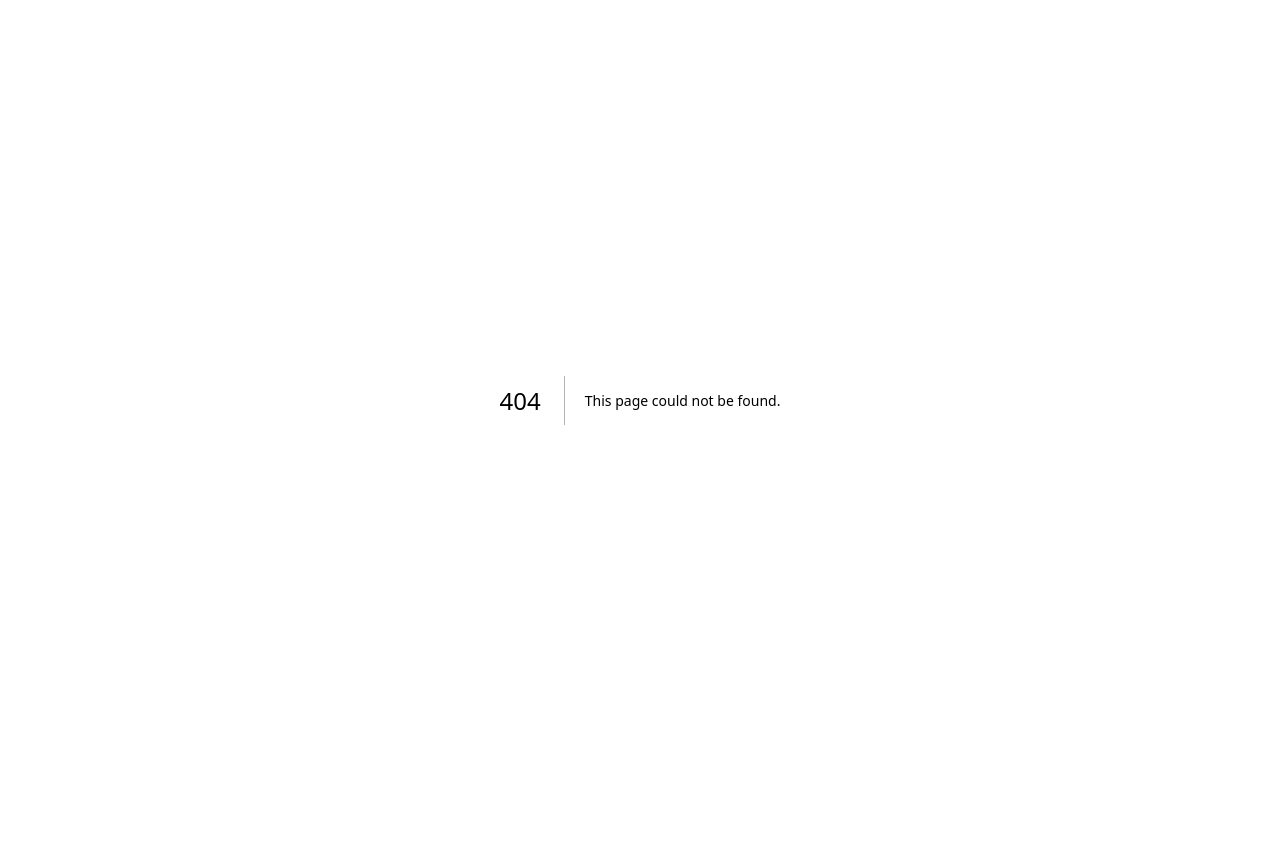
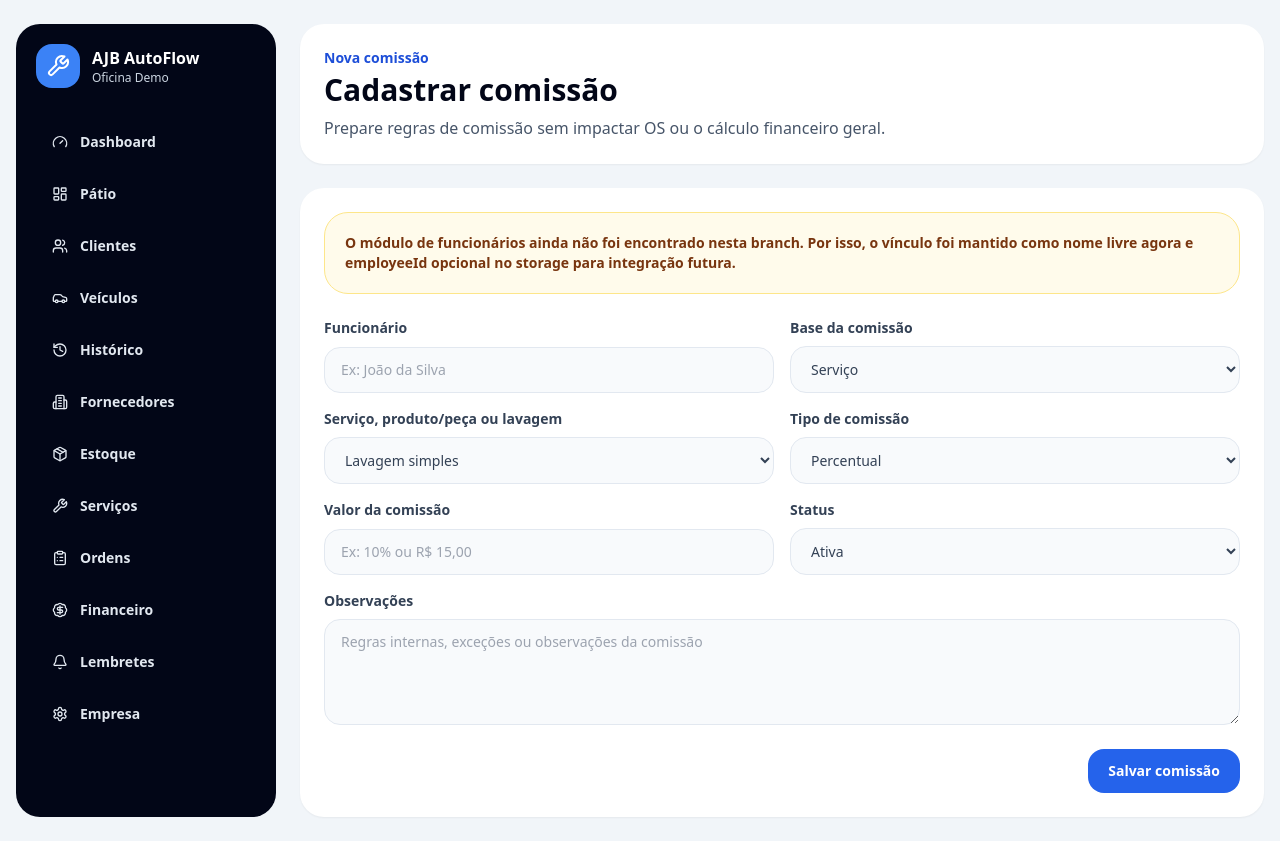
Before and after one commit to anjobrito/ajb-autoflow, a Next.js app: page /comissoes/nova in a window 1280 px wide. Before the commit this address had no page. Before the commit the page ends 800 px from the top, so only its background shows below. Built offline with nearby package versions, Linux system fonts and the light colour scheme.

Commit message:
feat: add new commission form

```diff
--- /dev/null
+++ b/app/comissoes/nova/page.tsx
@@ -0,0 +1,106 @@
+"use client";
+
+import { useRouter } from "next/navigation";
+import { FormEvent, useEffect, useState } from "react";
+import { AppShell } from "@/components/app-shell";
+import { PageHeader } from "@/components/page-header";
+import { listProducts, listServices, saveCommission, StoredProduct, StoredService } from "@/lib/browser-store";
+import { commissionStatuses, commissionTargetTypes, commissionValueTypes } from "@/lib/select-options";
+
+function Input({ name, label, placeholder, inputMode, required = true }: { name: string; label: string; placeholder: string; inputMode?: "numeric" | "decimal"; required?: boolean }) {
+  return (
+    <label className="grid gap-2 text-sm font-bold text-slate-700">
+      {label}
+      <input name={name} required={required} inputMode={inputMode} placeholder={placeholder} className="rounded-2xl border border-slate-200 bg-slate-50 px-4 py-3 font-medium outline-none focus:border-blue-500 focus:bg-white" />
+    </label>
+  );
+}
+
+function Select({ name, label, children }: { name: string; label: string; children: React.ReactNode }) {
+  return (
+    <label className="grid gap-2 text-sm font-bold text-slate-700">
+      {label}
+      <select name={name} className="rounded-2xl border border-slate-200 bg-slate-50 px-4 py-3 font-medium outline-none focus:border-blue-500 focus:bg-white">
+        {children}
+      </select>
+    </label>
+  );
+}
+
+export default function NovaComissaoPage() {
+  const router = useRouter();
+  const [saved, setSaved] = useState(false);
+  const [services, setServices] = useState<StoredService[]>([]);
+  const [products, setProducts] = useState<StoredProduct[]>([]);
+
+  useEffect(() => {
+    setServices(listServices());
+    setProducts(listProducts());
+  }, []);
+
+  function handleSubmit(event: FormEvent<HTMLFormElement>) {
+    event.preventDefault();
+    const formData = new FormData(event.currentTarget);
+
+    saveCommission({
+      employeeId: undefined,
+      employeeName: String(formData.get("employeeName") ?? ""),
+      targetType: String(formData.get("targetType") ?? "Serviço"),
+      targetName: String(formData.get("targetName") ?? ""),
+      valueType: String(formData.get("valueType") ?? "Percentual"),
+      value: String(formData.get("value") ?? ""),
+      status: String(formData.get("status") ?? "Ativa"),
+      notes: String(formData.get("notes") ?? ""),
+    });
+
+    setSaved(true);
+    setTimeout(() => router.push("/comissoes"), 700);
+  }
+
+  const targetOptions = [
+    ...services.map((service) => service.name),
+    ...products.map((product) => product.name),
+    "Lavagem simples",
+    "Lavagem completa",
+    "Higienização interna",
+    "Outro",
+  ];
+  const uniqueTargetOptions = Array.from(new Set(targetOptions.filter(Boolean)));
+
+  return (
+    <AppShell>
+      <PageHeader eyebrow="Nova comissão" title="Cadastrar comissão" description="Prepare regras de comissão sem impactar OS ou o cálculo financeiro geral." />
+      <form onSubmit={handleSubmit} className="rounded-3xl bg-white p-6 shadow-sm">
+        <div className="mb-6 rounded-3xl border border-amber-200 bg-amber-50 p-5 text-sm font-semibold text-amber-900">
+          O módulo de funcionários ainda não foi encontrado nesta branch. Por isso, o vínculo foi mantido como nome livre agora e employeeId opcional no storage para integração futura.
+        </div>
+
+        <div className="grid gap-4 md:grid-cols-2">
+          <Input name="employeeName" label="Funcionário" placeholder="Ex: João da Silva" />
+          <Select name="targetType" label="Base da comissão">
+            {commissionTargetTypes.map((type) => <option key={type}>{type}</option>)}
+          </Select>
+          <Select name="targetName" label="Serviço, produto/peça ou lavagem">
+            {uniqueTargetOptions.length > 0 ? uniqueTargetOptions.map((target) => <option key={target}>{target}</option>) : <option>Outro</option>}
+          </Select>
+          <Select name="valueType" label="Tipo de comissão">
+            {commissionValueTypes.map((type) => <option key={type}>{type}</option>)}
+          </Select>
+          <Input name="value" label="Valor da comissão" placeholder="Ex: 10% ou R$ 15,00" inputMode="decimal" />
+          <Select name="status" label="Status">
+            {commissionStatuses.map((status) => <option key={status}>{status}</option>)}
+          </Select>
+          <label className="grid gap-2 text-sm font-bold text-slate-700 md:col-span-2">
+            Observações
+            <textarea name="notes" rows={4} placeholder="Regras internas, exceções ou observações da comissão" className="rounded-2xl border border-slate-200 bg-slate-50 px-4 py-3 font-medium outline-none focus:border-blue-500 focus:bg-white" />
+          </label>
+        </div>
+
+        <div className="mt-6 flex items-center justify-end gap-3">
+          {saved ? <span className="text-sm font-bold text-emerald-700">Comissão salva!</span> : null}
+          <button className="rounded-2xl bg-blue-600 px-5 py-3 text-sm font-black text-white hover:bg-blue-700">Salvar comissão</button>
+        </div>
+      </form>
+    </AppShell>
+  );
+}
```
